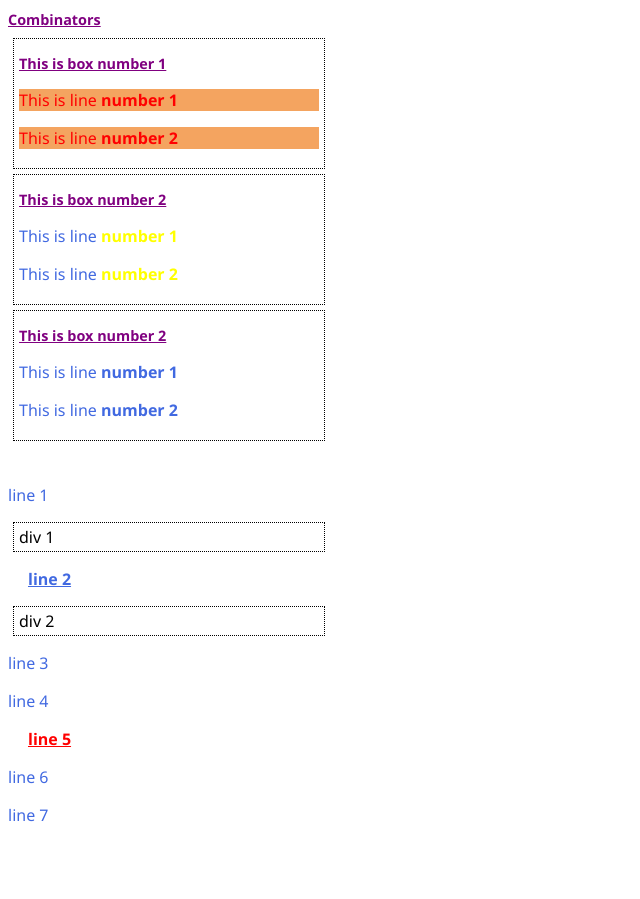
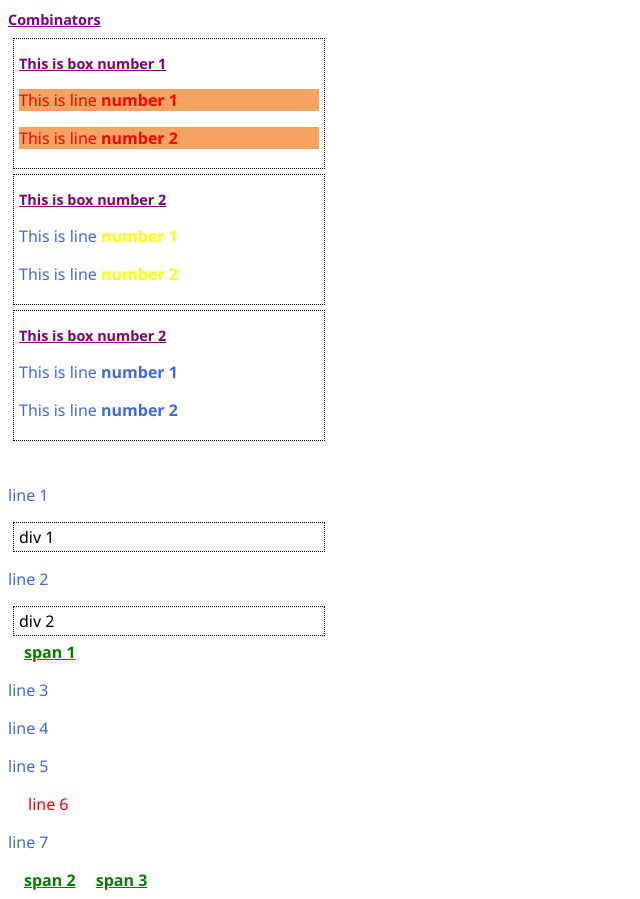
Before and after one commit to classicoman2/snippets-css-and-js, a plain HTML site: page css_selectors/combinators.html in a window 1280 px wide. Shown: the whole page, without its empty margins (0-640 px from the left). Before the commit the page ends 842 px from the top, so only its background shows below. Drawn offline with Linux system fonts and the light colour scheme.

Commit message:
combinators

```diff
--- a/css_selectors/combinators.html
+++ b/css_selectors/combinators.html
@@ -52,14 +52,17 @@
         }
 
         /** general sibling combinator **/
-        p~.liniaespecial {
+        /** spans que son "germans", immediats o no, d'algun p **/
+        p ~ span {
             text-decoration: underline;
             font-weight: bold;
-            margin-left: 20px;
+            margin-left: 16px;
+            color:green;
         }
 
         /** adjacent sibling combinator **/
-        p+.liniaespecial {
+        /* p que son immediatament consecutiu (posterior, no anterior) a algun p de classe liniaespecial */
+        p.liniaespecial + p {
             color: red;
             margin-left: 20px;
         }
@@ -94,11 +97,14 @@
         <div>div 1</div>
         <p class="liniaespecial">line 2</p>
         <div>div 2</div>
+        <span>span 1</span>
         <p>line 3</p>
         <p>line 4</p>
         <p class="liniaespecial">line 5</p>
         <p>line 6</p>
         <p>line 7</p>
+        <span>span 2</span>
+        <span>span 3</span>
     </main>
 
 </body>
```
